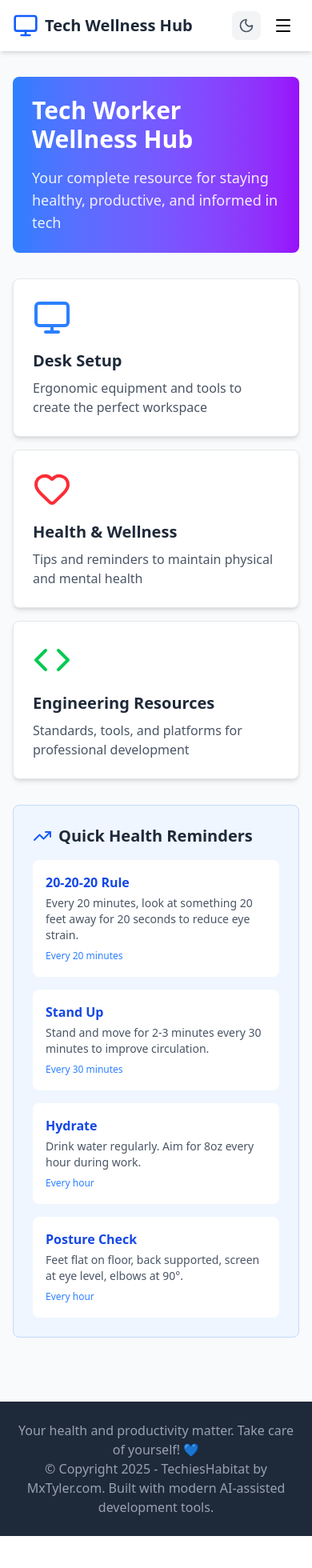
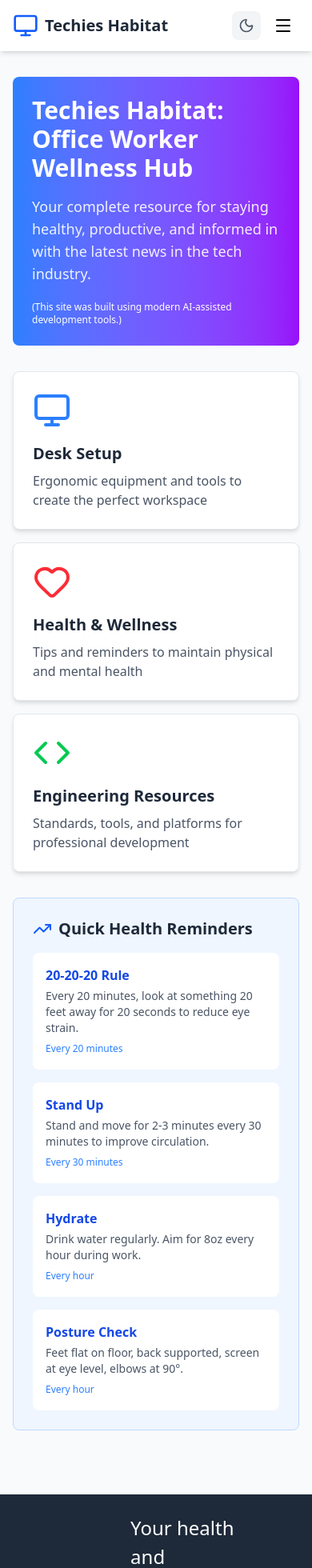
Before and after one commit to tynielsen/techieshabitat, a React (Vite) app: page / in a window 390 px wide. Shown: the top 1960 px of the page at 80% size. Before the commit the page ends 1920 px from the top, so only its background shows below. Built offline with nearby package versions, Linux system fonts and the light colour scheme.

Commit message:
modifying layout styles, adding some content

```diff
--- a/src/components/Footer.tsx
+++ b/src/components/Footer.tsx
@@ -1,9 +1,10 @@
 export function Footer() {
   return (
     <footer className="bg-gray-800 text-white py-6 mt-12">
-      <div className="max-w-7xl mx-auto px-4 text-center">
-        <p className="text-gray-400">Your health and productivity matter. Take care of yourself! 💙</p>
-          <p className="text-gray-400">&copy; Copyright {new Date().getFullYear()} - TechiesHabitat by MxTyler.com. Built with modern AI-assisted development tools.</p>
+      <div className="max-w-7xl mx-auto px-4 flex justify-between items-center">
+        <p>&copy; Copyright {new Date().getFullYear()} - TechiesHabitat.com</p>
+        <p className="text-[1.5rem]">Your health and productivity matter. Take care of yourself! 💙</p>
+        <p>Built with React.js &amp; TailwindCSS</p>
       </div>
     </footer>
   );
--- a/src/components/Navigation.tsx
+++ b/src/components/Navigation.tsx
@@ -32,7 +32,7 @@ export function Navigation({ activePage, onPageChange, theme, onThemeToggle }: N
           <div className="flex items-center space-x-2">
             <Monitor className="w-8 h-8 text-blue-600" />
             <span className={`text-xl font-bold ${theme === 'dark' ? 'text-gray-100' : 'text-gray-800'}`}>
-              Tech Wellness Hub
+              Techies Habitat
             </span>
           </div>
 
--- a/src/hooks/useHealthReminders.ts
+++ b/src/hooks/useHealthReminders.ts
@@ -15,17 +15,15 @@ export function useHealthReminders() {
 
     setTimeout(() => {
       setNotifications(prev => prev.filter(n => n.id !== notification.id));
-    }, 5000);
+    }, 500);
   }, []);
 
   useEffect(() => {
-    // For demo: 10 seconds for water, 15 seconds for stand
-    // Production: 3600000 (1 hour) and 1800000 (30 min)
-    const waterInMinutes = 1800000 / 60;
-    const standIntervalInMinutes = 1800000 / 60;
+    const waterTiming = 1800000;
+    const standIntervalTime = 3600000;
 
-    const waterInterval = setInterval(() => addNotification('water'), waterInMinutes);
-    const standInterval = setInterval(() => addNotification('stand'), standIntervalInMinutes);
+    const waterInterval = setInterval(() => addNotification('water'), waterTiming);
+    const standInterval = setInterval(() => addNotification('stand'), standIntervalTime);
 
     return () => {
       clearInterval(waterInterval);
--- a/src/pages/HomePage.tsx
+++ b/src/pages/HomePage.tsx
@@ -15,10 +15,11 @@ export function HomePage({ theme }: HomePageProps) {
           theme === 'dark' ? 'bg-linear-to-r from-blue-600 to-purple-700' : 'bg-linear-to-r from-blue-500 to-purple-600'
         } rounded-lg p-6 md:p-8 text-white`}
       >
-        <h1 className="text-3xl md:text-4xl font-bold mb-4">Tech Worker Wellness Hub</h1>
+        <h1 className="text-3xl md:text-4xl font-bold mb-4">Techies Habitat: Office Worker Wellness Hub</h1>
         <p className="text-lg md:text-xl opacity-90">
-          Your complete resource for staying healthy, productive, and informed in tech
+          Your complete resource for staying healthy, productive, and informed in with the latest news in the tech industry.
         </p>
+        <p className={`text-xs mt-5`}>(This site was built using modern AI-assisted development tools.)</p>
       </header>
 
       <div className="grid sm:grid-cols-2 lg:grid-cols-3 gap-4 md:gap-6">
```
